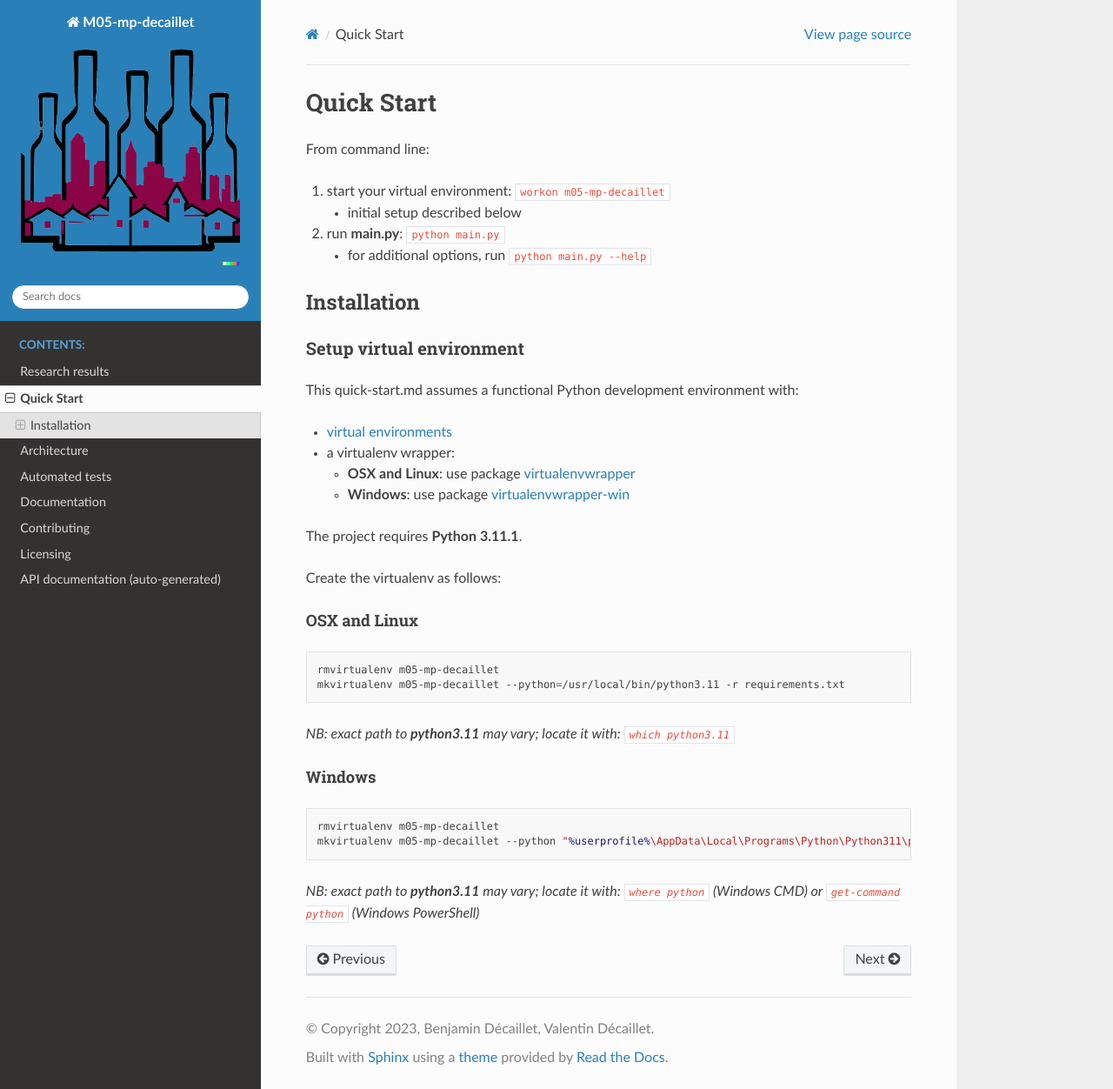
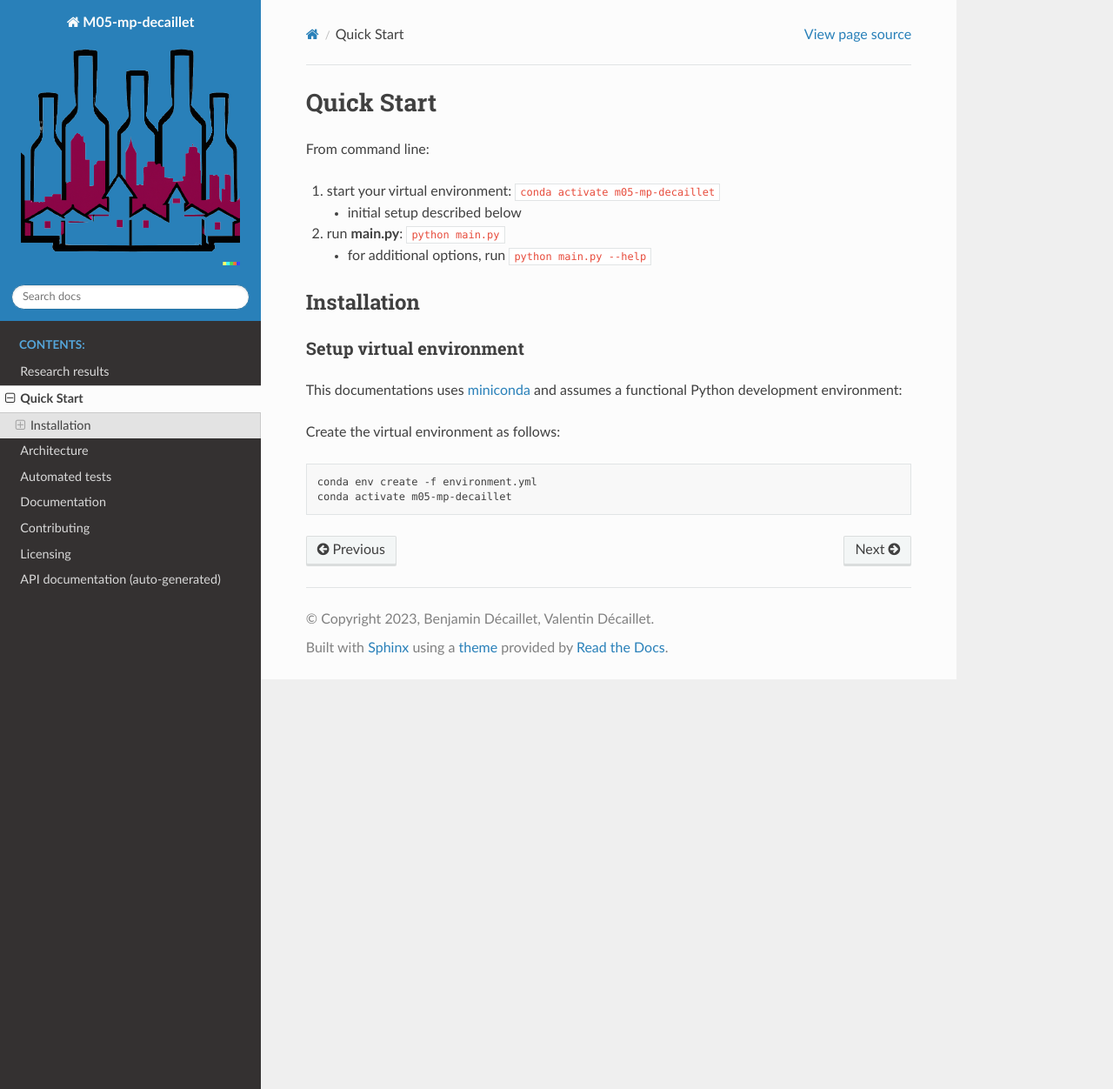
Before and after one commit to BenjaminDecaillet/M05-mp-decaillet, a Sphinx documentation site: the page built from doc/quick-start.md, in a window 1280 px wide and 1252 px high. Shown: the whole window at 87% size. Built offline with Sphinx 7.4.7 and the Read the Docs theme 2.0.0, drawn with Linux system fonts in a browser that asks for light colours; pages that are not in the unit, such as notebooks, are missing from menus.

Commit message:
build(conda): use conda instead of venv

````diff
--- a/doc/quick-start.md
+++ b/doc/quick-start.md
@@ -3,7 +3,7 @@
 
 From command line:
 
-1. start your virtual environment: `workon m05-mp-decaillet`
+1. start your virtual environment: `conda activate m05-mp-decaillet`
    - initial setup described below
 2. run **main.py**: `python main.py`
    - for additional options, run `python main.py --help`
@@ -14,31 +14,11 @@ From command line:
 
 ### Setup virtual environment
 
-This quick-start.md assumes a functional Python development environment with:
+This documentations uses [miniconda](https://docs.conda.io/en/latest/miniconda.html) and assumes a functional Python development environment:
 
-- [virtual environments](https://docs.python.org/3/library/venv.html)
-- a virtualenv wrapper:
-  - **OSX and Linux**: use package [virtualenvwrapper](https://virtualenvwrapper.readthedocs.io/en/latest/install.html)
-  - **Windows**: use package [virtualenvwrapper-win](https://pypi.org/project/virtualenvwrapper-win/)
-
-The project requires **Python 3.11.1**.
-
-Create the virtualenv as follows:
-
-#### OSX and Linux
+Create the virtual environment as follows:
 
 ```bash
-rmvirtualenv m05-mp-decaillet
-mkvirtualenv m05-mp-decaillet --python=/usr/local/bin/python3.11 -r requirements.txt
+conda env create -f environment.yml
+conda activate m05-mp-decaillet
 ```
-
-_NB: exact path to **python3.11** may vary; locate it with: `which python3.11`_
-
-#### Windows
-
-```winbatch
-rmvirtualenv m05-mp-decaillet
-mkvirtualenv m05-mp-decaillet --python "%userprofile%\AppData\Local\Programs\Python\Python311\python.exe" -r requirements.txt
-```
-
-_NB: exact path to **python3.11** may vary; locate it with: `where python` (Windows CMD) or `get-command python` (Windows PowerShell)_
````
Also changed, not shown: doc/automated-tests.rst (+4 -4 lines), doc/contributing.md (+1 -1 lines), doc/documentation.md (+1 -1 lines), doc/licensing.md (+1 -1 lines), environment.yml (added, +8 -0 lines).
